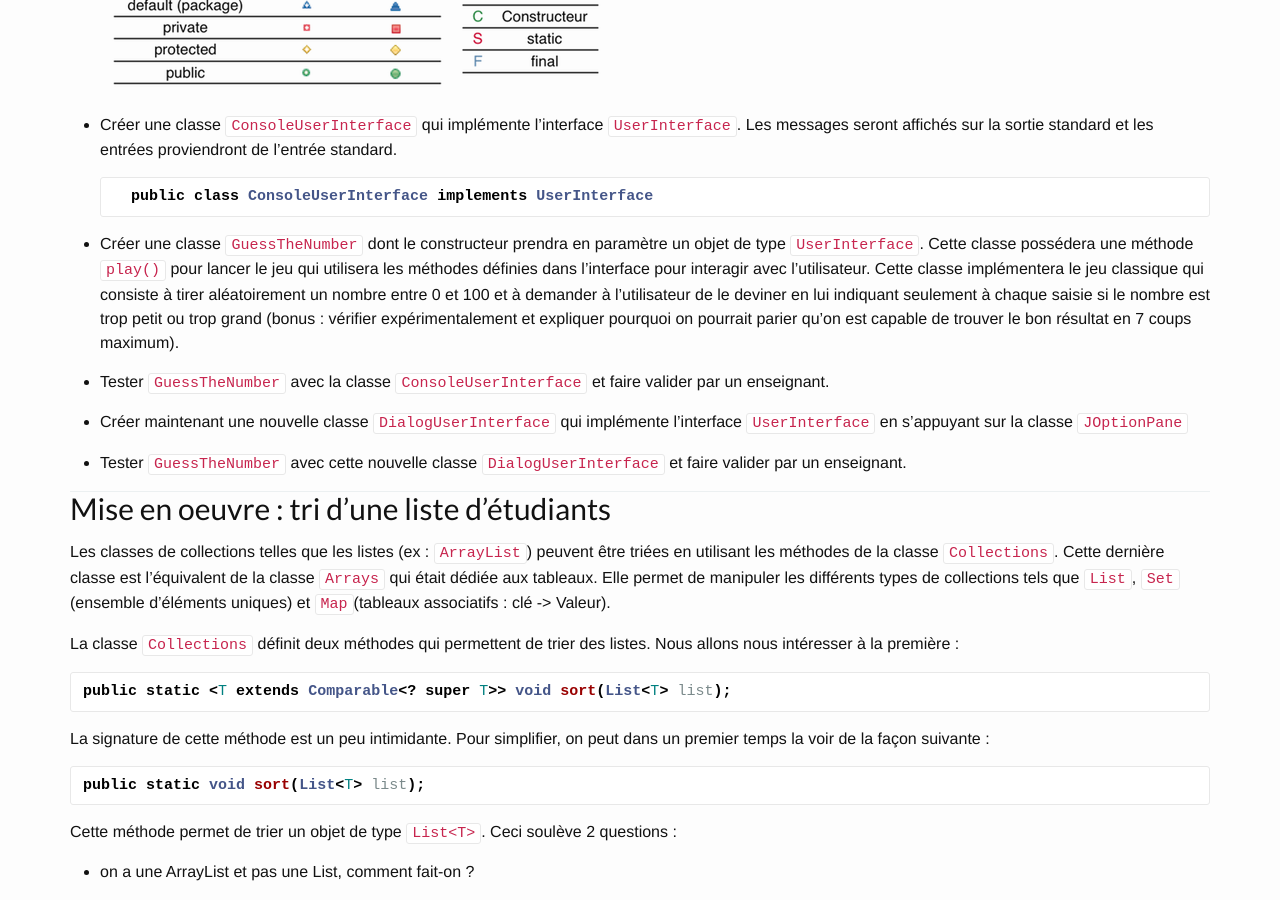
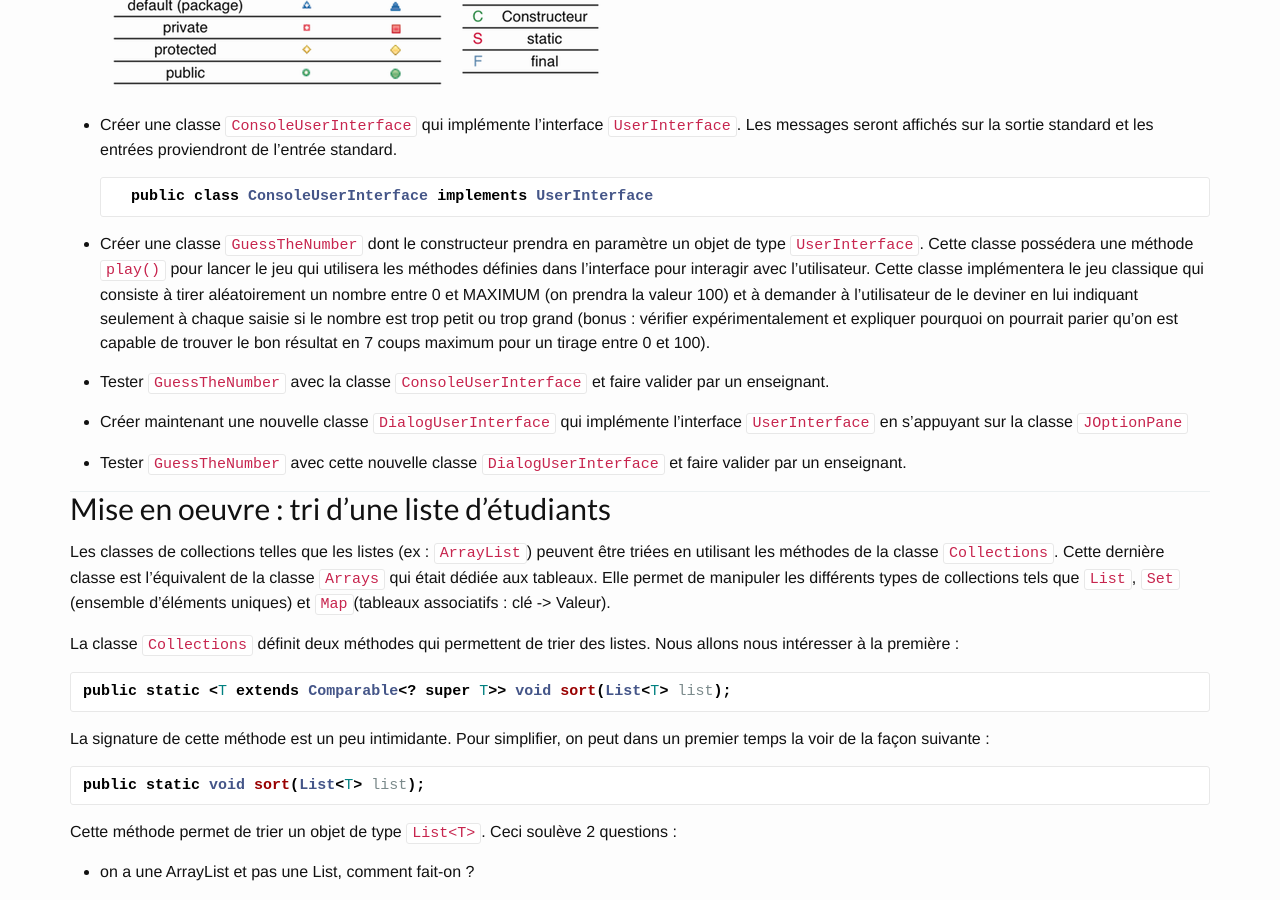
Before and after one commit to geiilyon/geiilyon.github.io, a Jekyll site: the page built from _collection_enonces/tp3.md, in a window 1280 px wide and 900 px high, scrolled down 1766 px. Built offline with Jekyll 4.4.1, drawn with Linux system fonts in a browser that asks for light colours; nearby versions of some CDN libraries; Markdown is read by kramdown in place of the engine named in the settings.

Commit message:
Ajout de l'explication de MAXIMUM à GuessTheNumber

````diff
--- a/_collection_enonces/tp3.md
+++ b/_collection_enonces/tp3.md
@@ -56,7 +56,7 @@ De très nombreuses classes de la bibliothèque Java s'appuient sur les interfac
     public class ConsoleUserInterface implements UserInterface
     ```
 
-* Créer une classe `GuessTheNumber` dont le constructeur prendra en paramètre un objet de type `UserInterface`. Cette classe possédera une méthode `play()` pour lancer le jeu qui utilisera les méthodes définies dans l'interface pour interagir avec l'utilisateur. Cette classe implémentera le jeu classique qui consiste à tirer aléatoirement un nombre entre 0 et 100 et à demander à l'utilisateur de le deviner en lui indiquant seulement à chaque saisie si le nombre est trop petit ou trop grand (bonus : vérifier expérimentalement et expliquer pourquoi on pourrait parier qu'on est capable de trouver le bon résultat en 7 coups maximum).
+* Créer une classe `GuessTheNumber` dont le constructeur prendra en paramètre un objet de type `UserInterface`. Cette classe possédera une méthode `play()` pour lancer le jeu qui utilisera les méthodes définies dans l'interface pour interagir avec l'utilisateur. Cette classe implémentera le jeu classique qui consiste à tirer aléatoirement un nombre entre 0 et MAXIMUM (on prendra la valeur 100) et à demander à l'utilisateur de le deviner en lui indiquant seulement à chaque saisie si le nombre est trop petit ou trop grand (bonus : vérifier expérimentalement et expliquer pourquoi on pourrait parier qu'on est capable de trouver le bon résultat en 7 coups maximum pour un tirage entre 0 et 100).
 
 * Tester `GuessTheNumber` avec la classe `ConsoleUserInterface` et faire valider par un enseignant.
 
````
